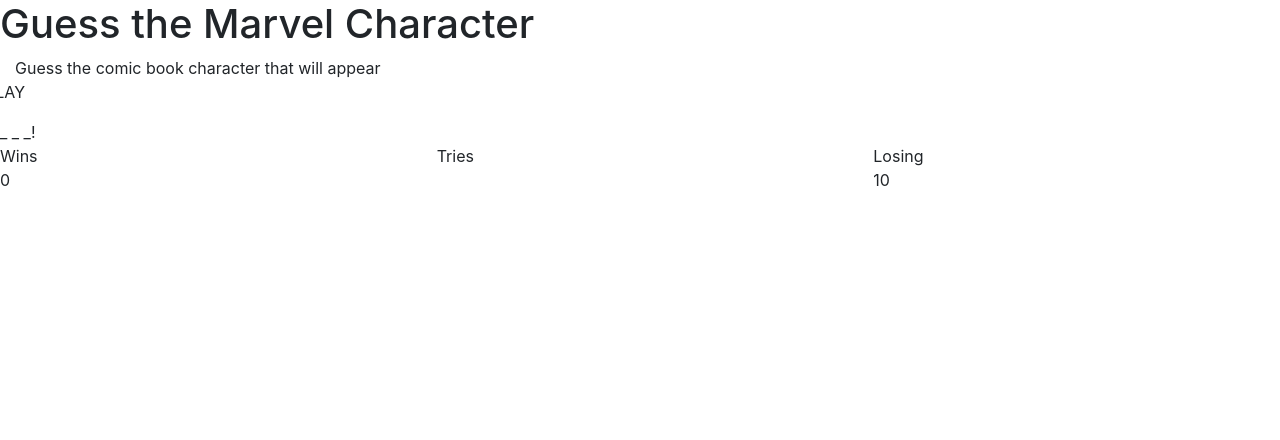
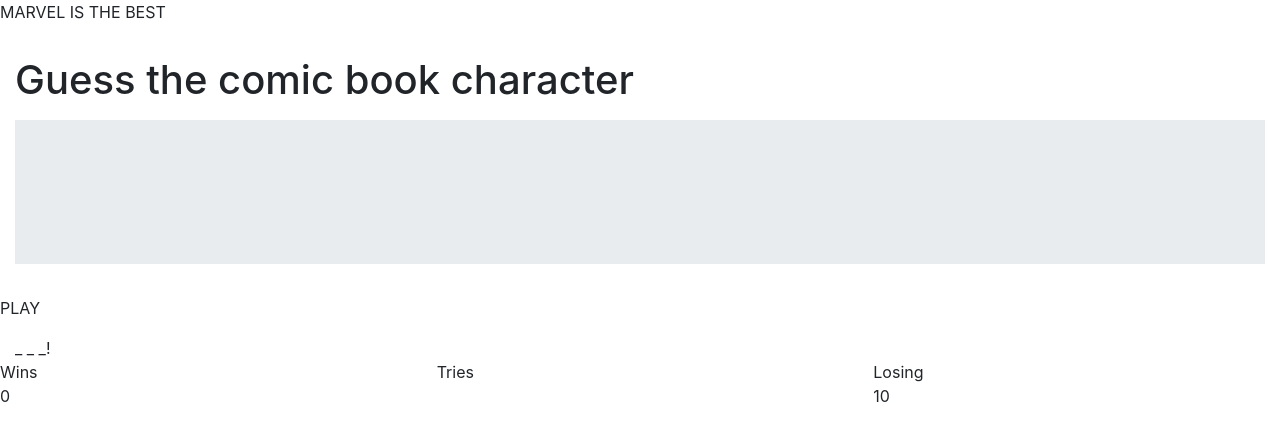
Before and after one commit to Narwhale33/Word-Guess-Game, a plain HTML site: page assets/index.html in a window 1280 px wide. Drawn offline with nearby package versions, Linux system fonts and the light colour scheme.

Commit message:
new file

```diff
--- a/assets/index.html
+++ b/assets/index.html
@@ -16,18 +16,25 @@
 
         <div class="container-fluid">
             <div class="row" id="head">
-                   <h1 id="bigMessage"> Guess the Marvel Character</h1>
-                <display: inline-block;>
+
+              <p class="text-center">MARVEL IS THE BEST</p>
             </div>
 
 
             <div class="row" id="blue">
 
                 <div class="col-md-12" id="cen">
-                    Guess the comic book character that will appear</div>
+                        <p class="text-center"><h1>Guess the comic book character</h1></p>
             </div>
 
         </div>
+
+        <div class="jumbotron jumbotron-fluid">
+                <div class="container">
+                  <h1 class="display-4"></h1>
+                  <p class="lead"></p>
+                </div>
+              </div>
 
 
         <div class="row">
```
